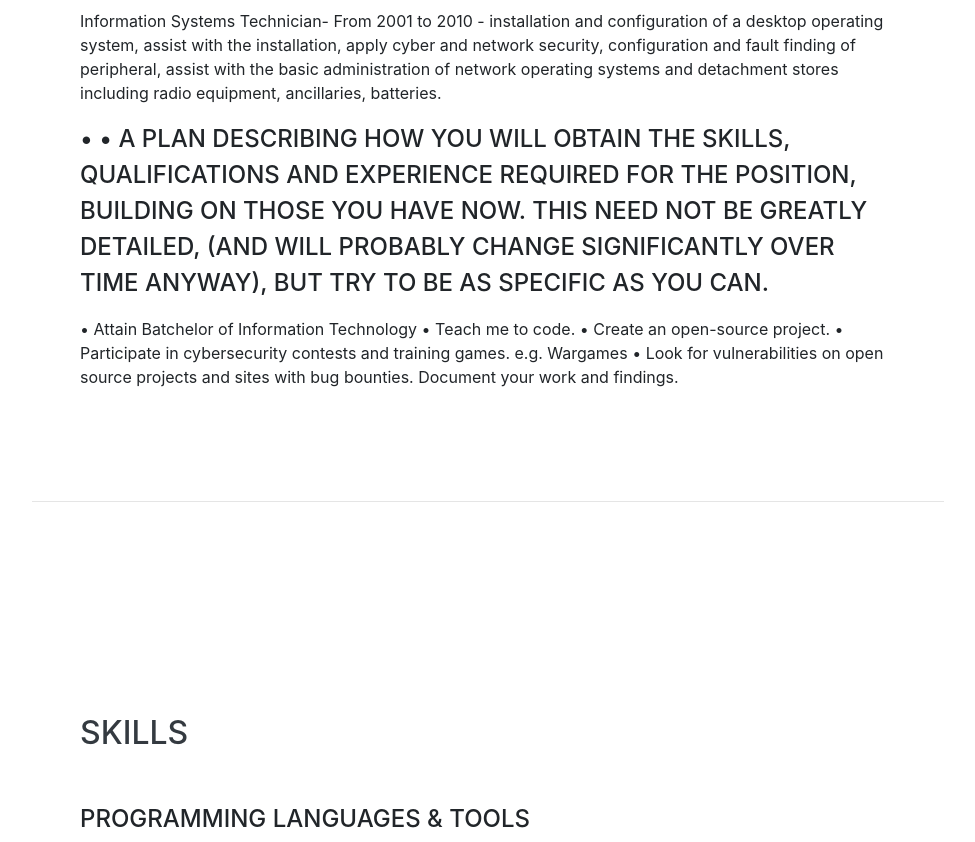
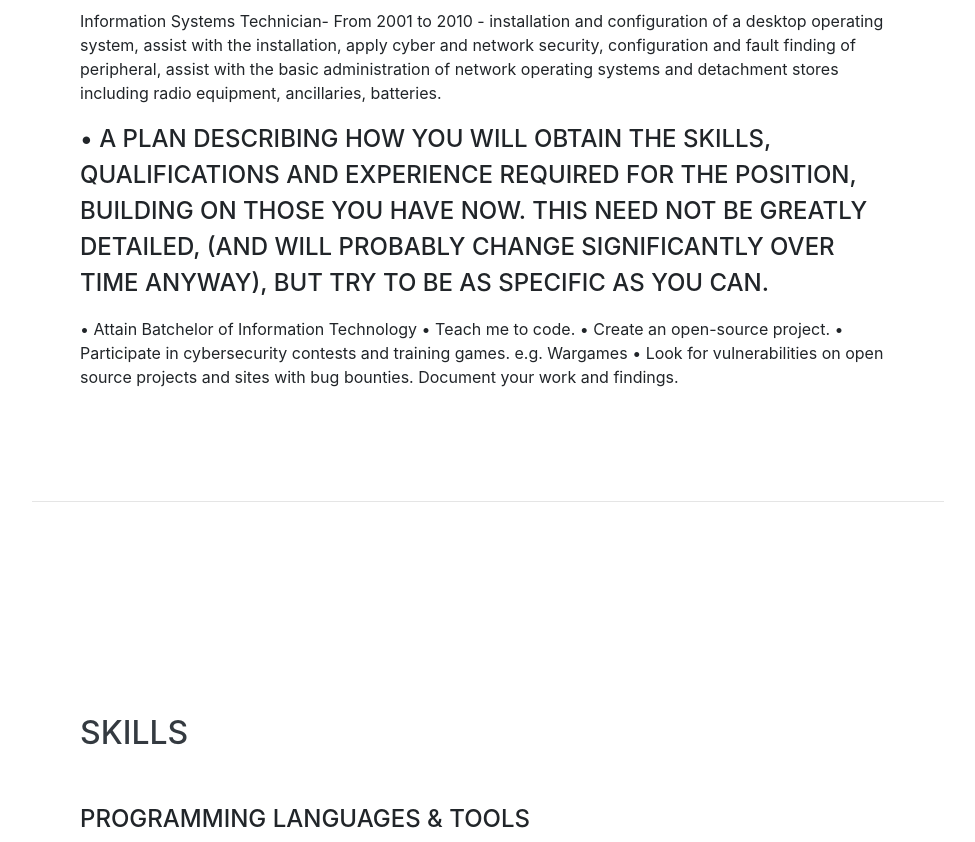
Before and after one commit to s2183689/Assignment-1, a website with bundled scripts: page index.html in a window 1280 px wide. Shown: the part 2000-2842 px from the top of the page, without its empty margins (288-1263 px from the left). Built offline with nearby package versions, Linux system fonts and the light colour scheme; a web font is replaced by a local one.

Commit message:
Update index.html

```diff
--- a/index.html
+++ b/index.html
@@ -111,7 +111,7 @@ IPSEC operates some of the most powerful, leading-edge technologies in a dynamic
 
             <div class="subheading mb-3">• A description (in your own words) of the skills, qualifications and experience you currently have.</div>
             <p>Information Systems Technician- From 2001 to 2010 - installation and configuration of a desktop operating system, assist with the installation, apply cyber and network security, configuration and fault finding of peripheral, assist with the basic administration of network operating systems and detachment stores including radio equipment, ancillaries, batteries.</p>
-            <div class="subheading mb-3">• • A plan describing how you will obtain the skills, qualifications and experience required for the position, building on those you have now. This need not be greatly detailed, (and will probably change significantly over time anyway), but try to be as specific as you can.</div>
+            <div class="subheading mb-3">• A plan describing how you will obtain the skills, qualifications and experience required for the position, building on those you have now. This need not be greatly detailed, (and will probably change significantly over time anyway), but try to be as specific as you can.</div>
             <p>•	Attain Batchelor of Information Technology •	Teach me to code. •	Create an open-source project. •	Participate in cybersecurity contests and training games. e.g. Wargames •	Look for vulnerabilities on open source projects and sites with bug bounties. Document your work and findings.
 </p>
 
```
